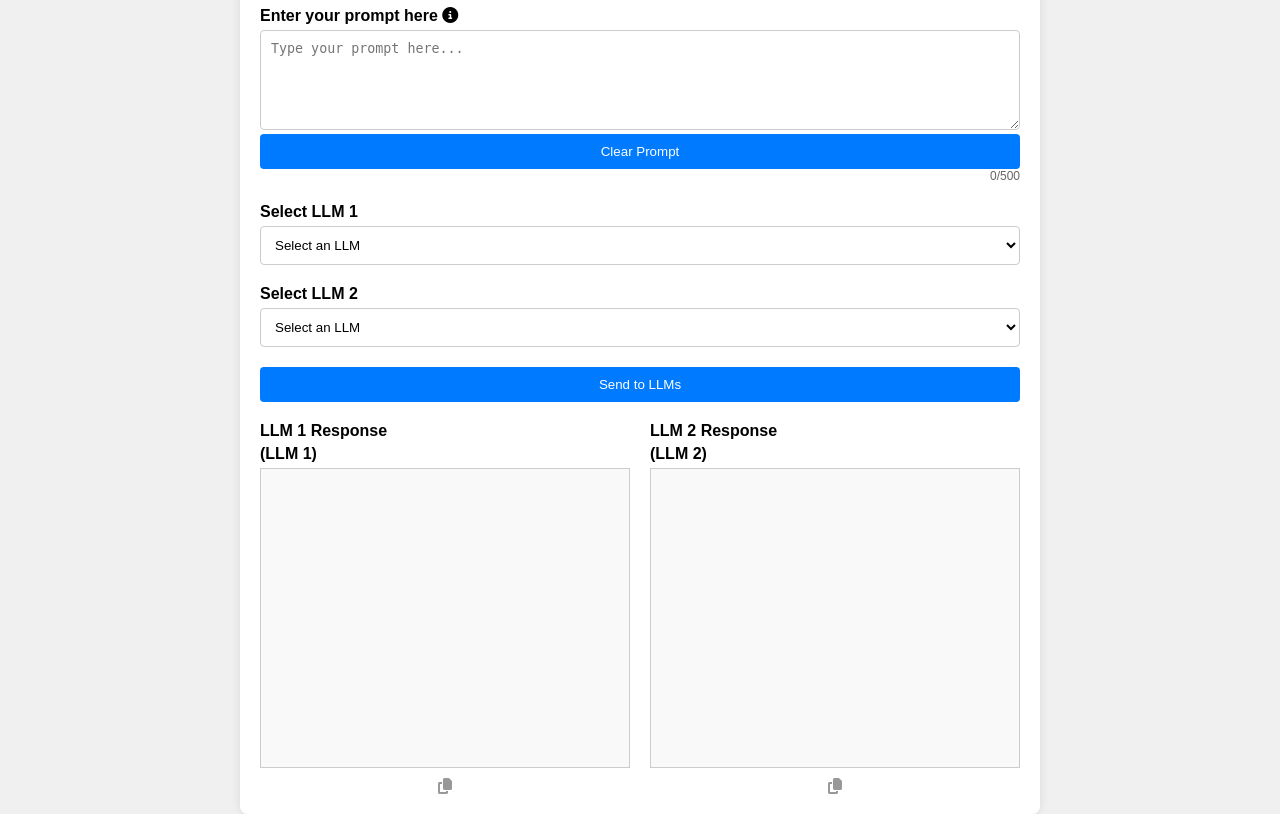
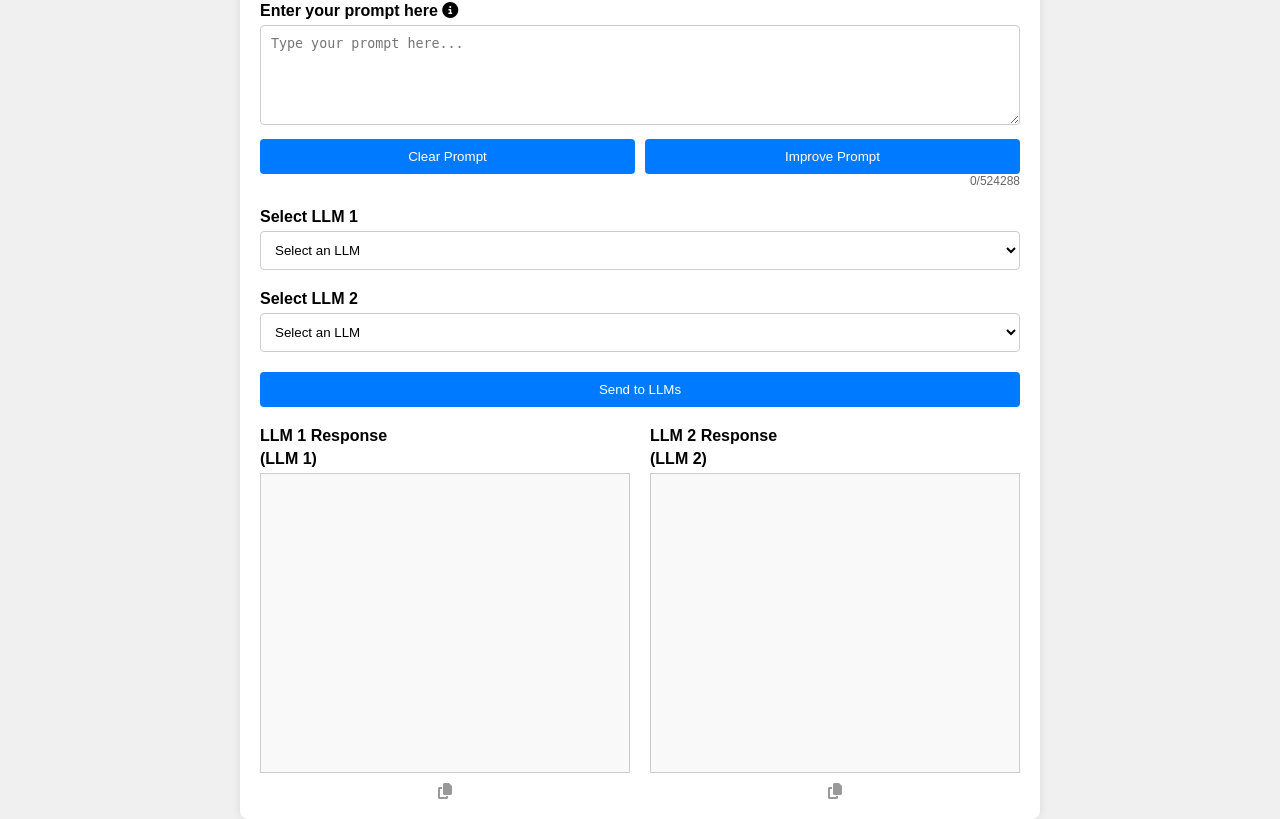
Before and after one commit to gallimorej/llm-comparator, a Flask app: page / in a window 1280 px wide. Run offline with Flask 3, Linux system fonts and the light colour scheme; some libraries are stand-ins or nearby versions.

Commit message:
Add feature to improve prompt

```diff
--- a/app.py
+++ b/app.py
@@ -2,10 +2,16 @@ from flask import Flask, render_template, request, jsonify
 from dotenv import load_dotenv
 import aisuite
 import os
+import json
+import requests
 
 load_dotenv()
 
 app = Flask(__name__)
+
+# Load the config.json file
+with open('static/config.json') as config_file:
+    config = json.load(config_file)
 
 # Now you can access the environment variables using os.getenv
 # app_name = os.getenv('APP_NAME')
@@ -35,6 +41,20 @@ def send_prompt():
 
     return jsonify({'response1': response1.choices[0].message.content, 'response2': response2.choices[0].message.content})
 
+@app.route('/api/improve_prompt', methods=['POST'])
+def improve_prompt():
+    data = request.json
+    prompt = data.get('prompt')
+
+    # Fetch the content from the improvePromptRecipeURL
+    response = requests.get(config['improvePromptRecipeURL'])
+    if response.status_code == 200:
+        improved_prompt = response.text + prompt
+    else:
+        improved_prompt = prompt  # Fallback to the original prompt if the fetch fails
+
+    return jsonify({'improved_prompt': improved_prompt})
+
 if __name__ == '__main__':
     port = int(os.environ.get('PORT', 3000))
     app.run(host='0.0.0.0', port=port)
--- a/requirements.txt
+++ b/requirements.txt
@@ -5,3 +5,4 @@ aisuite[openai]
 aisuite[anthropic]
 aisuite[google]
 vertexai
+requests
--- a/static/config.json
+++ b/static/config.json
@@ -3,5 +3,6 @@
         "OpenAI": ["gpt-4o", "chatgpt-4o-latest", "gpt-4o-mini"],
         "Anthropic": ["claude-3-5-sonnet-20241022", "claude-3-5-haiku-20241022"],
         "Google": ["gemini-1.5-pro", "gemini-1.5-flash"]
-    }
+    },
+    "improvePromptRecipeURL": "https://raw.githubusercontent.com/danielmiessler/fabric/refs/heads/main/patterns/improve_prompt/system.md"
 }
--- a/static/script.js
+++ b/static/script.js
@@ -23,7 +23,7 @@ function populateSelectBoxes(config) {
 function updateCharacterCount() {
     const prompt = document.getElementById('prompt');
     const characterCounter = document.getElementById('characterCounter');
-    characterCounter.innerText = `${prompt.value.length}/500`;
+    characterCounter.innerText = `${prompt.value.length}/524288`;
 }
 
 document.addEventListener('DOMContentLoaded', () => {
@@ -92,6 +92,26 @@ function clearPrompt() {
     updateCharacterCount();
 }
 
+function improvePrompt() {
+    const prompt = document.getElementById('prompt').value;
+
+    fetch('/api/improve_prompt', {
+        method: 'POST',
+        headers: {
+            'Content-Type': 'application/json'
+        },
+        body: JSON.stringify({ prompt })
+    })
+    .then(response => response.json())
+    .then(data => {
+        document.getElementById('prompt').value = data.improved_prompt;
+        updateCharacterCount();
+    })
+    .catch(error => {
+        console.error('Error improving prompt:', error);
+    });
+}
+
 function copyToClipboard(elementId) {
     const text = document.getElementById(elementId).value;
     navigator.clipboard.writeText(text).then(() => {
--- a/static/styles.css
+++ b/static/styles.css
@@ -15,6 +15,12 @@
 
 .form-group {
     margin-bottom: 20px;
+}
+
+.button-container {
+    display: flex;
+    gap: 10px;
+    margin-top: 10px;
 }
 
 .results-container {
--- a/templates/index.html
+++ b/templates/index.html
@@ -13,8 +13,11 @@
         <div class="form-group">
             <label for="prompt">Enter your prompt here <span class="tooltip"><i class="fas fa-info-circle"></i><span class="tooltiptext">Provide a prompt for the LLMs to process.</span></span></label>
             <textarea id="prompt" placeholder="Type your prompt here..."></textarea>
-            <button onclick="clearPrompt()">Clear Prompt</button>
-            <div class="character-counter" id="characterCounter">0/500</div>
+            <div class="button-container">
+                <button onclick="clearPrompt()">Clear Prompt</button>
+                <button onclick="improvePrompt()">Improve Prompt</button>
+            </div>
+            <div class="character-counter" id="characterCounter">0/524288</div>
         </div>
         <div class="form-group">
             <label for="llm1">Select LLM 1</label>
```
